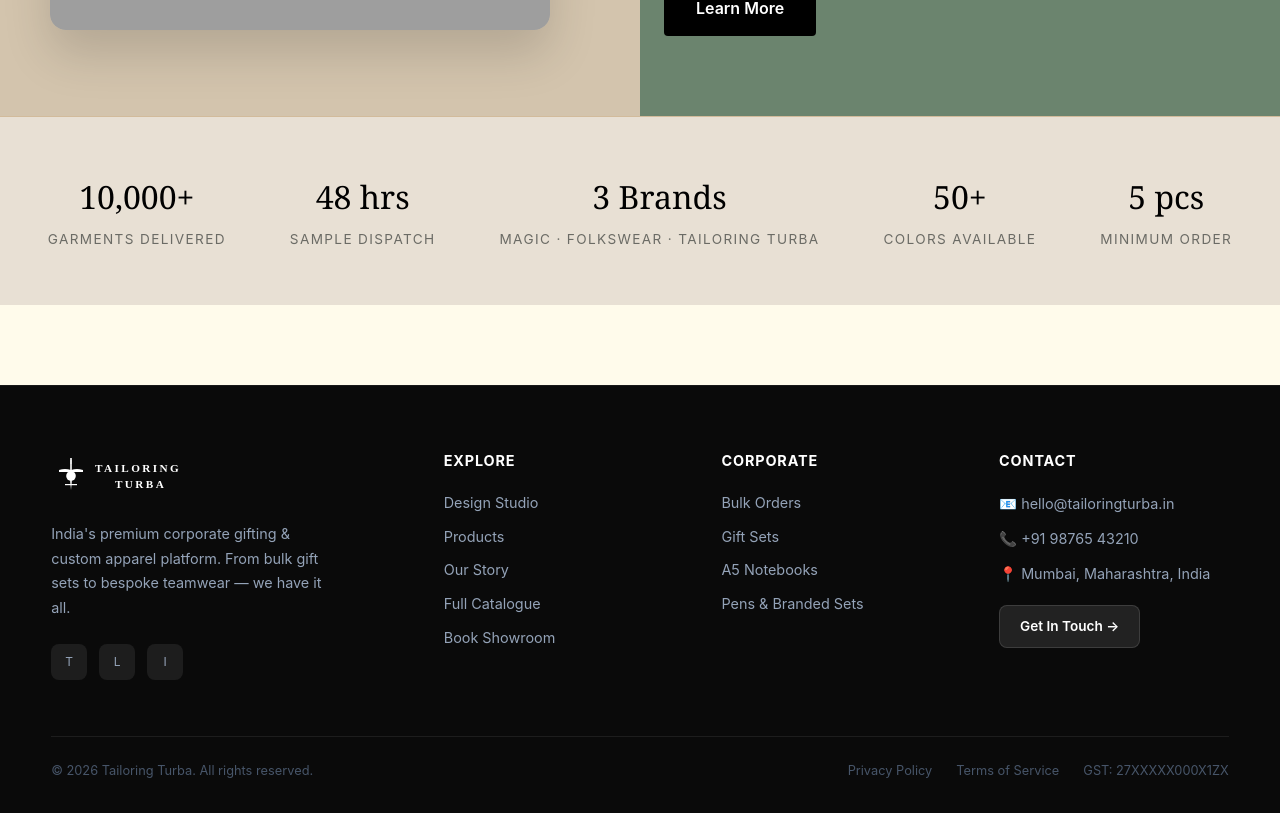
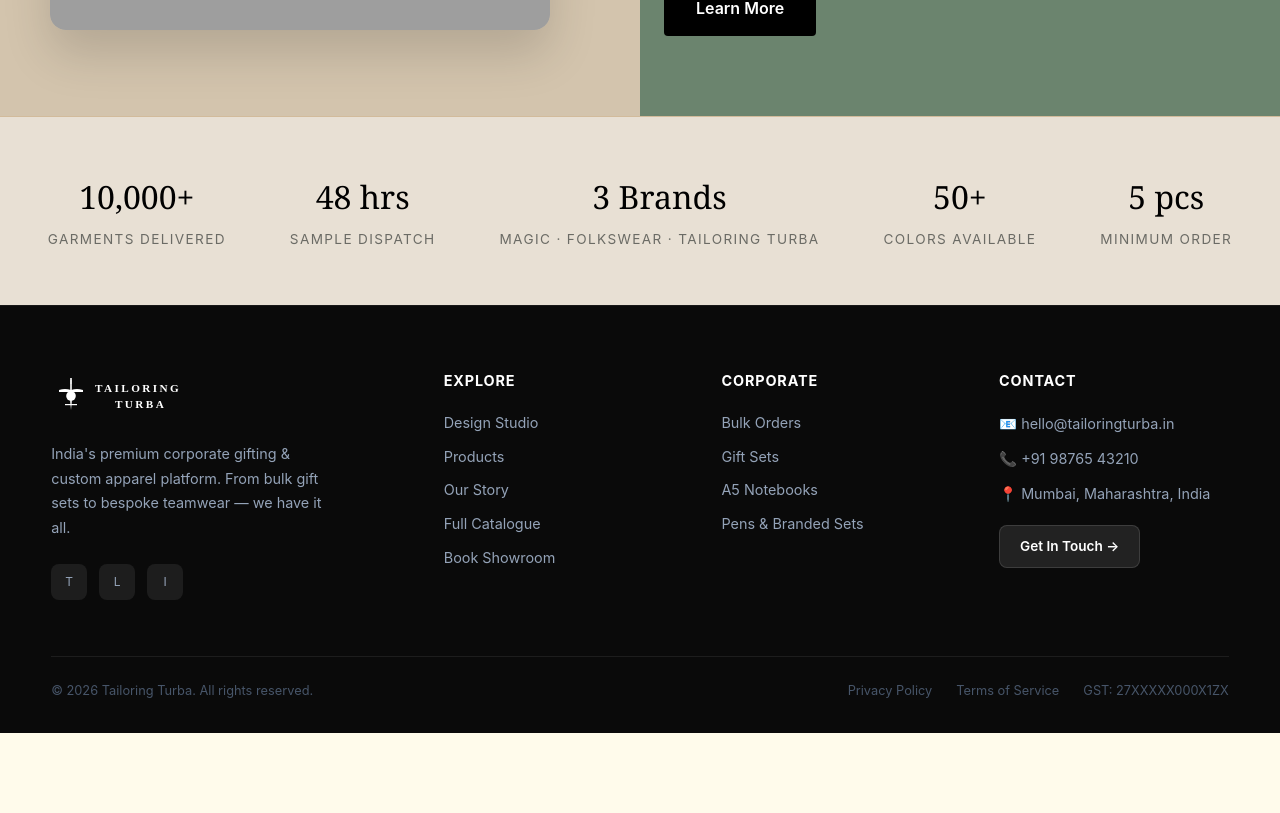
Before and after one commit to pratikjadhav8900/Tailoring-Turba, a Next.js app: page / in a window 1280 px wide. Shown: the part 5425-6238 px from the top of the page. After the commit the page ends 6158 px from the top, so only its background shows below. Built offline with nearby package versions, Linux system fonts and the light colour scheme; no server answers; grey boxes are pictures that could not be loaded.

Commit message:
Remove unwanted gap between homepage stats and footer

```diff
--- a/src/app/page.tsx
+++ b/src/app/page.tsx
@@ -35,7 +35,8 @@ export default function Home() {
         justifyContent: "center",
         gap: "64px",
         flexWrap: "wrap",
-        textAlign: "center"
+        textAlign: "center",
+        margin: 0 // Ensure no stray margins
       }}>
         {stats.map((stat) => (
           <div key={stat.label}>
--- a/src/components/Footer.tsx
+++ b/src/components/Footer.tsx
@@ -7,8 +7,8 @@ export default function Footer() {
   const pathname = usePathname();
   if (pathname === "/customizer" || pathname === "/admin/login") return null;
 
-  const noMarginPages = ["/checkout", "/contact", "/login", "/register"];
-  const isCheckout = noMarginPages.includes(pathname) || pathname.startsWith("/products");
+  const noMarginPages = ["/", "/checkout", "/contact", "/login", "/register"];
+  const isNoMargin = noMarginPages.includes(pathname) || pathname.startsWith("/products");
 
   return (
     <footer style={{
@@ -16,7 +16,7 @@ export default function Footer() {
       color: "#e2e8f0",
       paddingTop: "64px",
       paddingBottom: "32px",
-      marginTop: isCheckout ? "0" : "80px",
+      marginTop: isNoMargin ? "0" : "80px",
       borderTop: "1px solid rgba(255,255,255,0.06)"
     }}>
       <div className="container">
```
